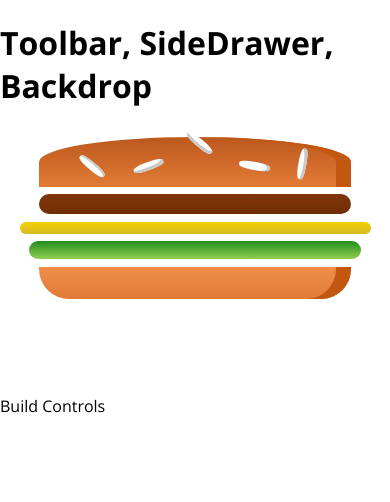
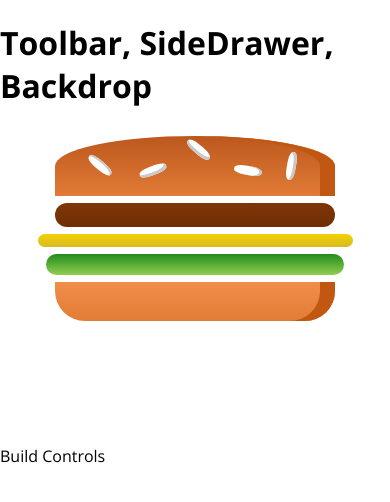
Before and after one commit to jihyun-um/burger-builder-web, a React (Create React App) app: page / in a window 390 px wide. Shown: the top 502 px of the page. Built offline with nearby package versions, Linux system fonts and the light colour scheme.

Commit message:
Add media query to burger css

```diff
--- a/src/components/Burger/Burger.module.css
+++ b/src/components/Burger/Burger.module.css
@@ -7,3 +7,10 @@
   font-weight: bold;
   font-size: 1.2rem;
 }
+
+@media (min-width: 350px) and (min-height: 300px) {
+  .Burger {
+    width: 350px;
+    height: 300px;
+  }
+}
```
